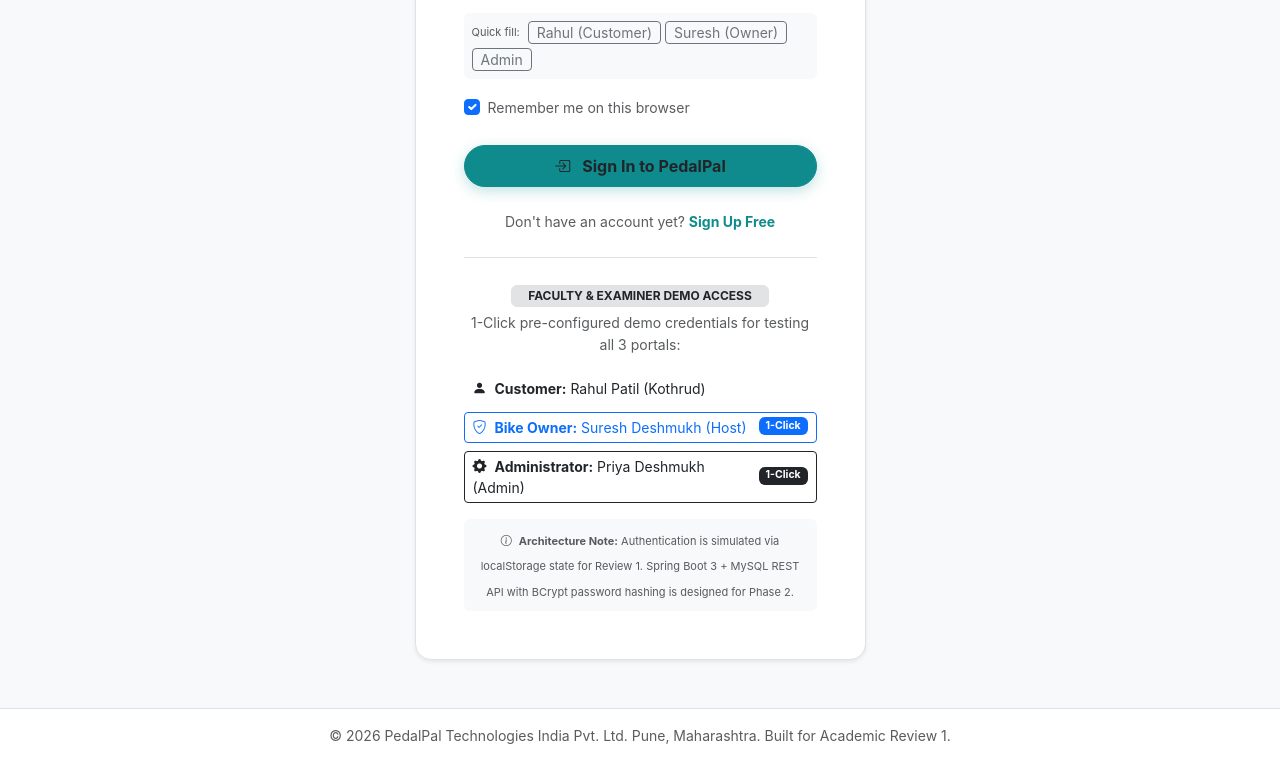
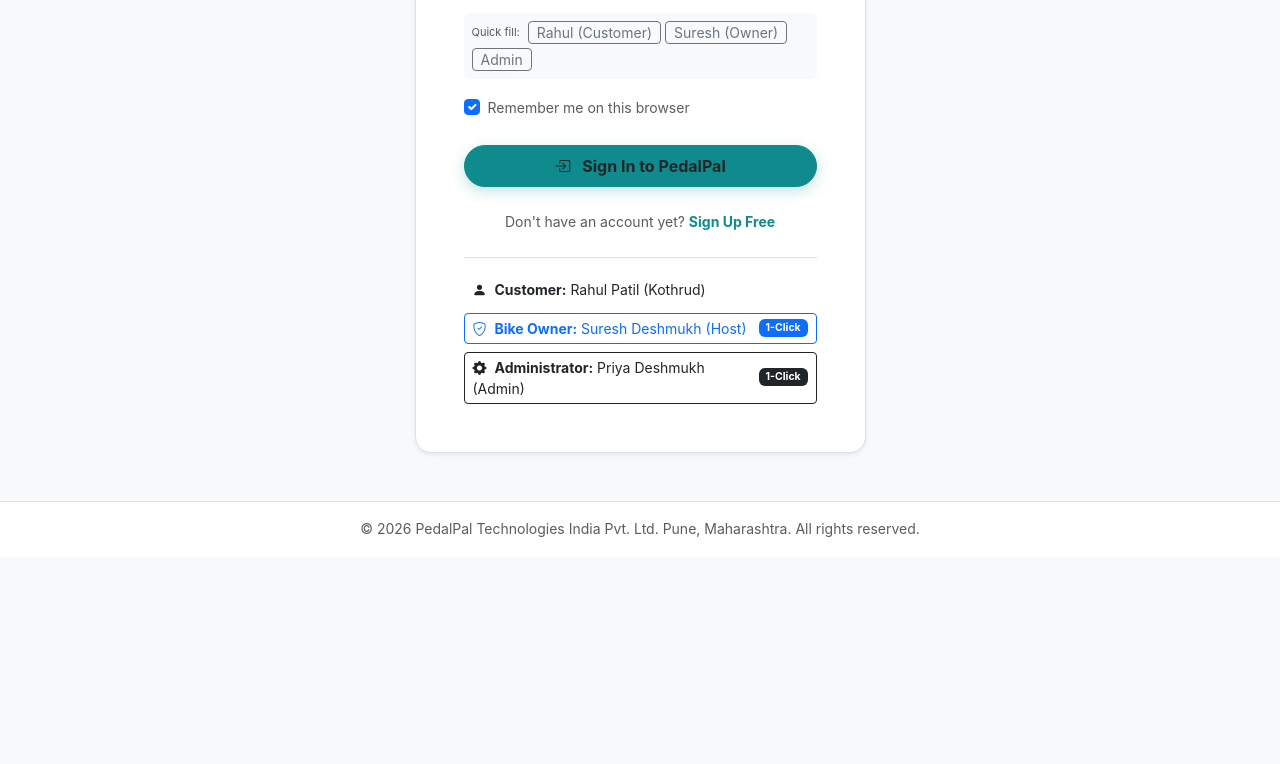
Before and after one commit to Dhanashri1010/Vehicle-Rental-Management-System, a plain HTML site: page pages/login.html in a window 1280 px wide. Shown: the part 638-1402 px from the top of the page. After the commit the page ends 1195 px from the top, so only its background shows below. Drawn offline with nearby package versions, Linux system fonts and the light colour scheme.

Commit message:
Remove faculty demo access note and architecture note from login screen

```diff
--- a/pages/login.html
+++ b/pages/login.html
@@ -209,16 +209,8 @@
               <a href="register.html" class="fw-bold text-teal text-decoration-none" data-i18n="sign_up_free">Sign Up Free</a>
             </p>
 
-            <!-- ==============================================================
-                 ISOLATED FACULTY & EXAMINER DEMO QUICK-ACCESS AREA
-                 (Strictly confined to login.html for project review defense)
-                 ============================================================== -->
-            <div class="mt-4 pt-4 border-top">
-              <div class="text-center mb-3">
-                <span class="badge bg-secondary-subtle text-dark border px-3 py-1">FACULTY & EXAMINER DEMO ACCESS</span>
-                <p class="text-muted small mt-1 mb-0">1-Click pre-configured demo credentials for testing all 3 portals:</p>
-              </div>
-
+            <!-- Fast 1-Click Demo Login Shortcuts -->
+            <div class="mt-4 pt-3 border-top">
               <div class="d-grid gap-2">
                 <button class="btn btn-sm btn-outline-teal text-start d-flex justify-content-between align-items-center demo-quick-login-btn" data-role="customer">
                   <span><i class="bi bi-person-fill text-teal me-2"></i><strong>Customer:</strong> Rahul Patil (Kothrud)</span>
@@ -232,13 +224,6 @@
                   <span><i class="bi bi-gear-fill text-dark me-2"></i><strong>Administrator:</strong> Priya Deshmukh (Admin)</span>
                   <span class="badge bg-dark text-white">1-Click</span>
                 </button>
-              </div>
-
-              <div class="mt-3 p-2 bg-light rounded text-center">
-                <small class="text-muted" style="font-size: 11px;">
-                  <i class="bi bi-info-circle me-1"></i>
-                  <strong>Architecture Note:</strong> Authentication is simulated via localStorage state for Review 1. Spring Boot 3 + MySQL REST API with BCrypt password hashing is designed for Phase 2.
-                </small>
               </div>
             </div>
 
@@ -346,7 +331,7 @@
   <!-- FOOTER -->
   <footer class="bg-white border-top py-3 text-center text-muted small">
     <div class="container">
-      &copy; 2026 PedalPal Technologies India Pvt. Ltd. Pune, Maharashtra. Built for Academic Review 1.
+      &copy; 2026 PedalPal Technologies India Pvt. Ltd. Pune, Maharashtra. All rights reserved.
     </div>
   </footer>
 
```
Also changed, not shown: pages/profile.html (+1 -1 lines), pages/register.html (+1 -1 lines), pages/wishlist.html (+1 -1 lines).
